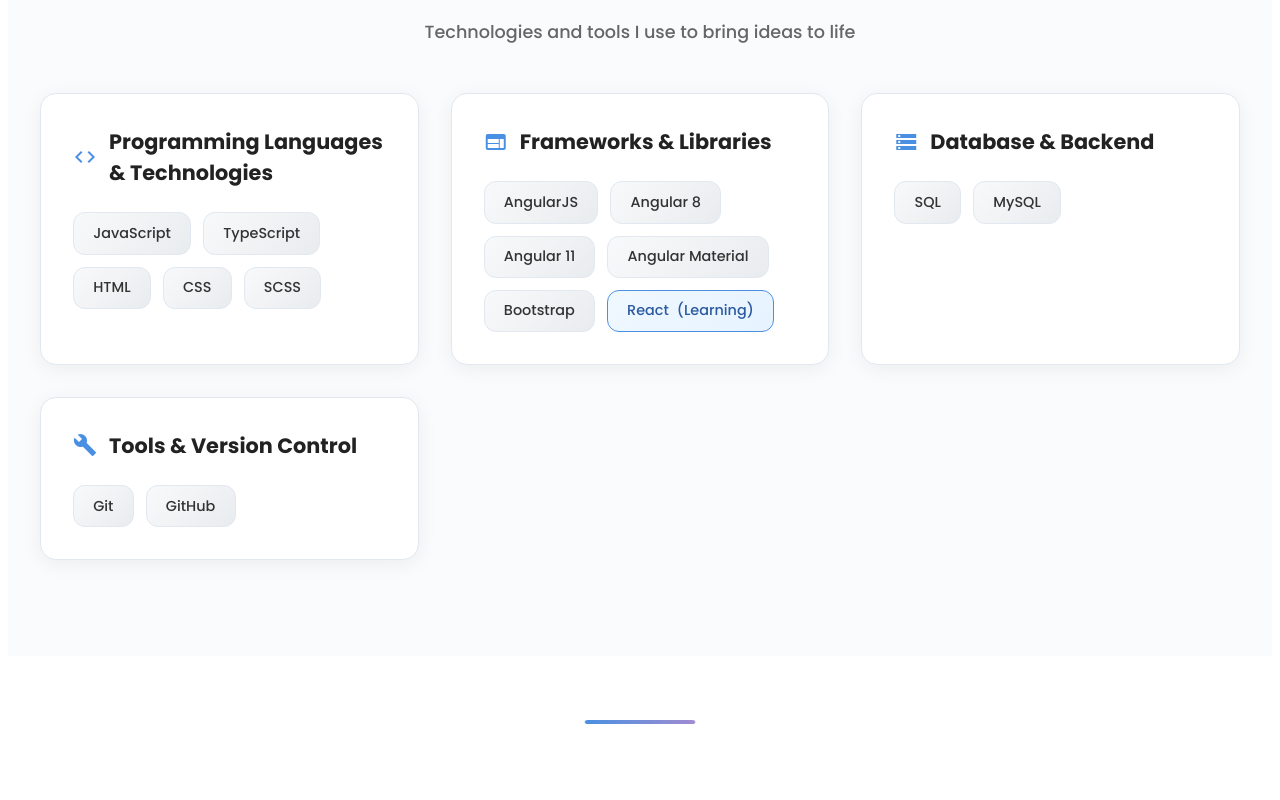
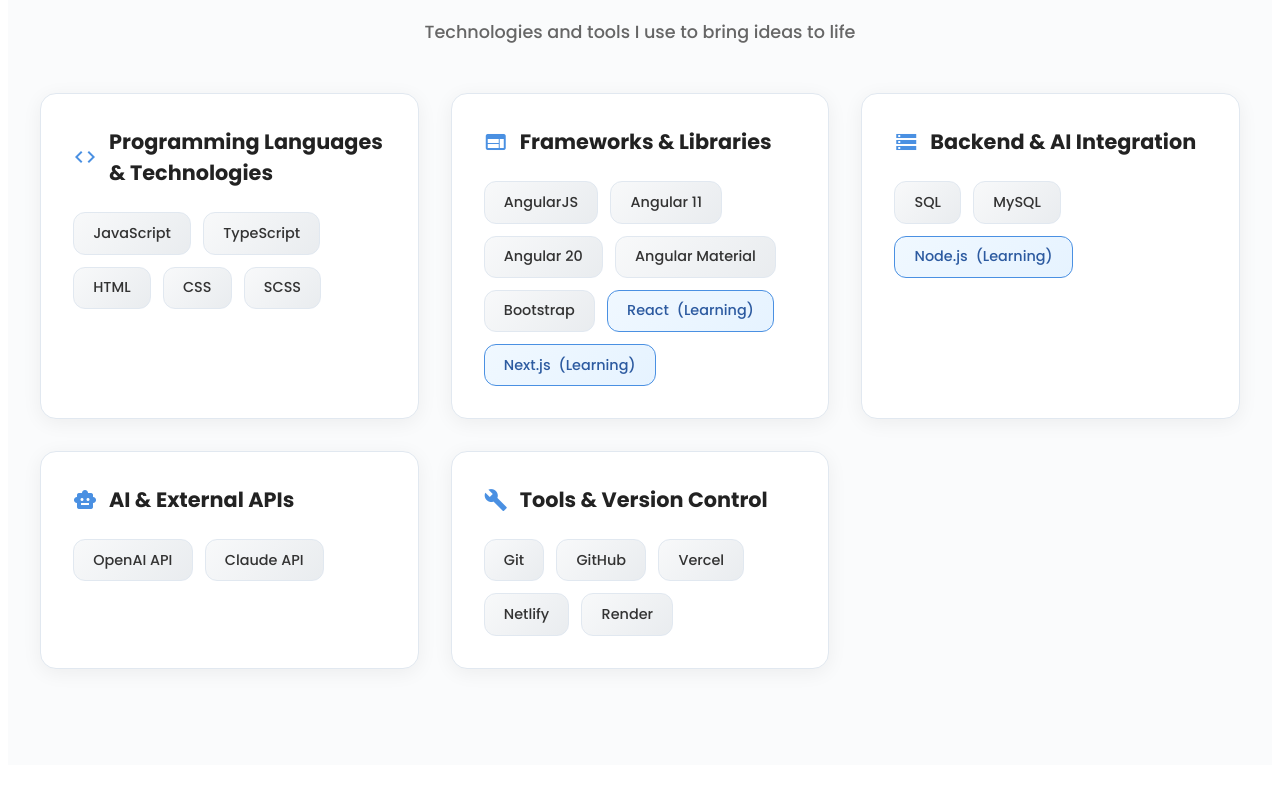
Before and after one commit to Msagi1/my-resume, an Angular app: page / in a window 1280 px wide. Shown: the part 1100-1900 px from the top of the page. Built offline with nearby package versions, Linux system fonts and the light colour scheme.

Commit message:
Bio and skill update

```diff
--- a/src/app/components/home/bio/bio.component.ts
+++ b/src/app/components/home/bio/bio.component.ts
@@ -10,7 +10,9 @@
 export class BioComponent implements OnInit, AfterViewInit {
     @ViewChild('typingText', { static: false }) typingText!: ElementRef;
 
-    private originalText = `Frontend Engineer passionate about building scalable, performant, and delightful web apps using Angular, TypeScript, JavaScript, HTML5, and CSS3.`;
+    private originalText = `
+Frontend Engineer focused on building scalable and performant web applications using Angular, React, TypeScript, JavaScript, HTML, and CSS. Recently building modern web apps that integrate AI APIs and full-stack patterns using tools like Next.js.
+`;
 
     constructor() {}
 
--- a/src/app/components/home/skills/skills.component.ts
+++ b/src/app/components/home/skills/skills.component.ts
@@ -40,19 +40,29 @@
       icon: 'web',
       skills: [
         { name: 'AngularJS' },
-        { name: 'Angular 8' },
         { name: 'Angular 11' },
+        { name: 'Angular 20' },
         { name: 'Angular Material' },
         { name: 'Bootstrap' },
-        { name: 'React', isLearning: true, description: 'Built a simple project, continuing to learn' }
+        { name: 'React', isLearning: true, description: 'Hands-on project experience' },
+        { name: 'Next.js', isLearning: true, description: 'Hands-on project experience' }
       ]
     },
     {
-      title: 'Database & Backend',
+      title: 'Backend & AI Integration',
       icon: 'storage',
       skills: [
         { name: 'SQL' },
-        { name: 'MySQL' }
+        { name: 'MySQL' },
+        { name: 'Node.js', isLearning: true },
+      ]
+    },
+    {
+      title: 'AI & External APIs',
+      icon: 'smart_toy',
+      skills: [
+        { name: 'OpenAI API' },
+        { name: 'Claude API' }
       ]
     },
     {
@@ -60,7 +70,10 @@
       icon: 'build',
       skills: [
         { name: 'Git' },
-        { name: 'GitHub' }
+        { name: 'GitHub' },
+        { name: 'Vercel' },
+        { name: 'Netlify' },
+        { name: 'Render' }
       ]
     }
   ];
```
